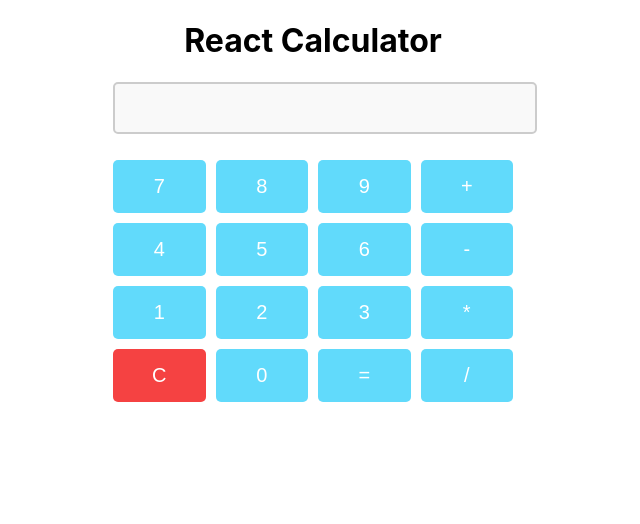
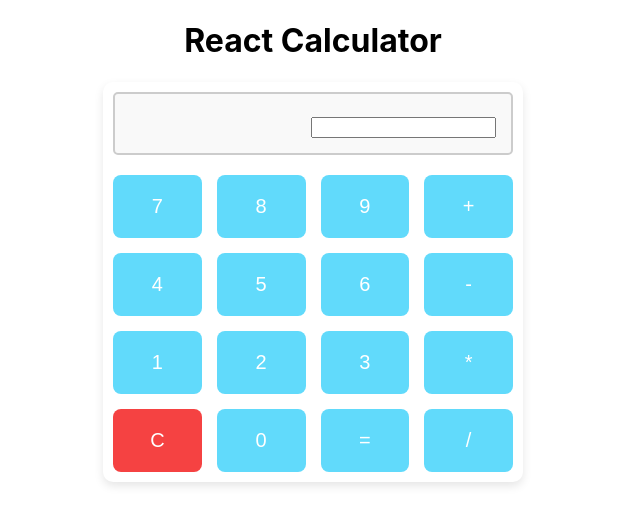
Before and after one commit to Rishab-bot/reactCalculator, a React (Create React App) app: page / in a window 1280 px wide. Shown: the top 524 px of the page, without its empty margins (327-967 px from the left). Built offline with nearby package versions, Linux system fonts and the light colour scheme.

Commit message:
changes made

```diff
--- a/src/App.css
+++ b/src/App.css
@@ -1,3 +1,4 @@
+/* General Styles */
 .App {
   text-align: center;
 }
@@ -41,44 +42,52 @@
 .calculator-container {
   margin: 20px auto;
   max-width: 400px;
-  text-align: center;
+  padding: 10px;
+  background-color: #fff;
+  border-radius: 10px;
+  box-shadow: 0 4px 10px rgba(0, 0, 0, 0.1);
 }
 
 .calculator-display {
   width: 100%;
   font-size: 1.5rem;
-  padding: 10px;
-  margin-bottom: 10px;
+  padding: 15px;
+  margin-bottom: 20px;
   border: 2px solid #ccc;
   border-radius: 5px;
   background-color: #f9f9f9;
+  text-align: right;
+  box-sizing: border-box;
 }
 
 .calculator-buttons {
   display: grid;
   grid-template-columns: repeat(4, 1fr);
-  gap: 10px;
+  gap: 15px;
 }
 
 .calculator-buttons button {
   font-size: 1.25rem;
-  padding: 15px;
+  padding: 20px;
   border: none;
-  border-radius: 5px;
+  border-radius: 8px;
   background-color: #61dafb;
   color: white;
   cursor: pointer;
-  transition: background-color 0.3s ease;
+  transition: background-color 0.3s ease, transform 0.2s ease;
 }
 
 .calculator-buttons button:hover {
   background-color: #21a1f1;
+  transform: scale(1.05);
 }
 
 .calculator-buttons .clear-button {
   background-color: #f54242;
+  color: white;
 }
 
 .calculator-buttons .clear-button:hover {
   background-color: #d73838;
+  transform: scale(1.05);
 }
--- a/src/calculator.jsx
+++ b/src/calculator.jsx
@@ -28,8 +28,10 @@ export function Display() {
 
     return (
         <div className="calculator-container">
-            <input className="calculator-display" value={value} readOnly />
-            <p>{result}</p>
+            <div className="calculator-display">
+                <input value={value} readOnly />
+                <span>{result}</span>
+            </div>
             <div className="calculator-buttons">
                 <button onClick={() => handleButtonClick("7")}>7</button>
                 <button onClick={() => handleButtonClick("8")}>8</button>
```
Also changed, not shown: 1 other file (tests, documents, lock files or other folders).
